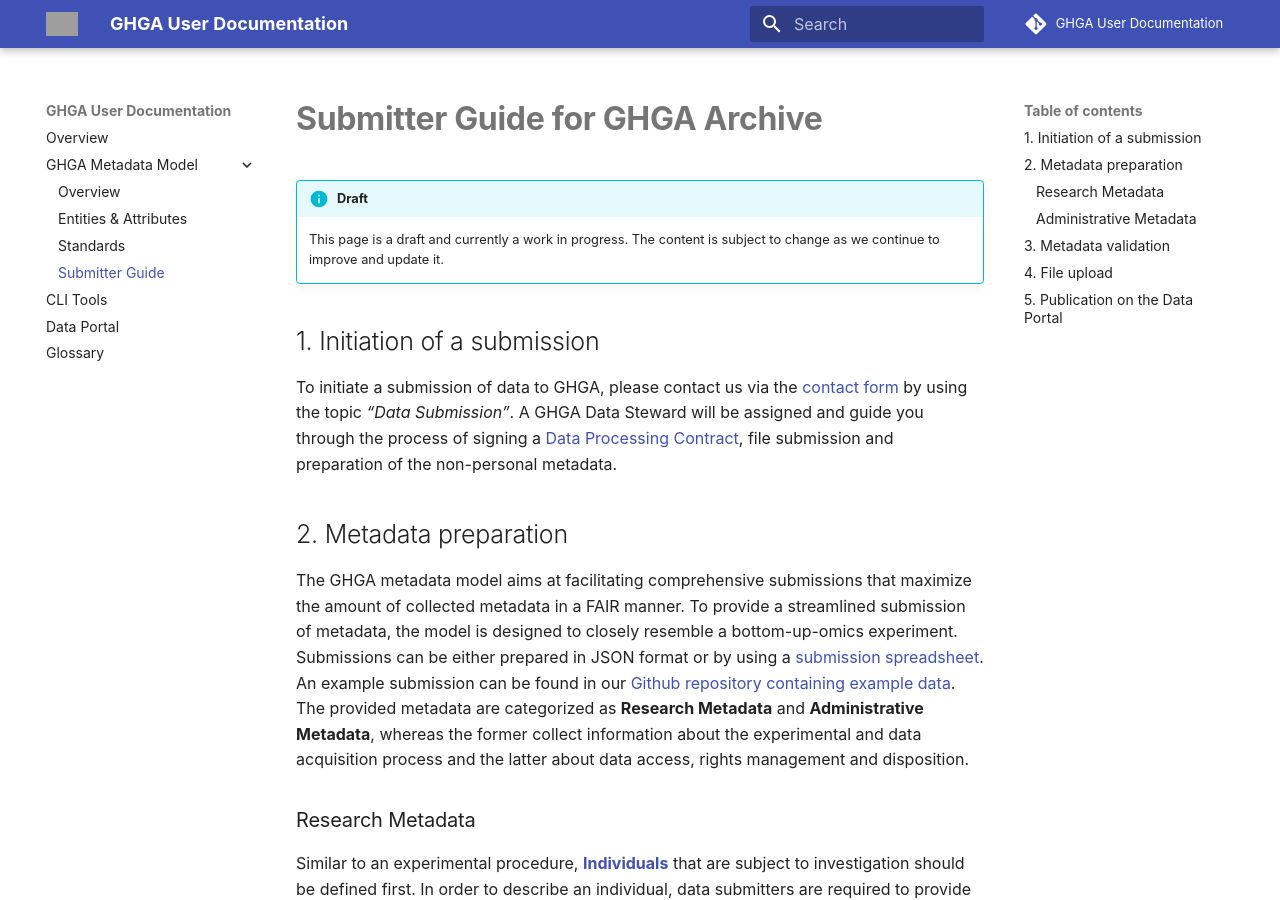
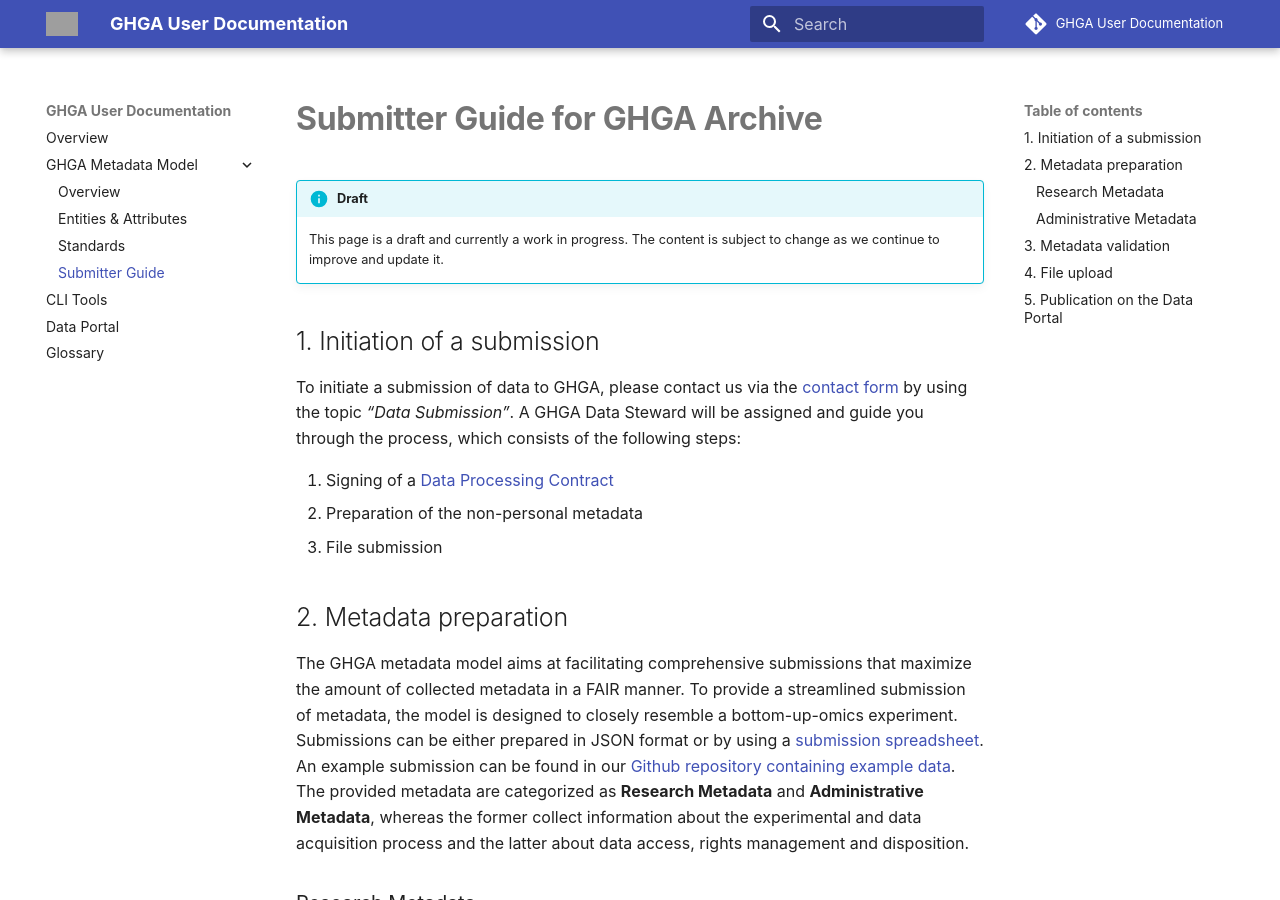
Before and after one commit to ghga-de/docs.ghga.de, an MkDocs documentation site: the page built from user_docs/metadata/submitter_guide.md, in a window 1280 px wide and 900 px high. Built offline with MkDocs 1.6.1 and Material for MkDocs 9.7.7, drawn with Linux system fonts in a browser that asks for light colours; comment, search, counter and statistics services are not loaded; grey boxes are pictures that could not be loaded.

Commit message:
Update user_docs/metadata/submitter_guide.md
Co-authored-by: Jan Eufinger <72203440+eufjan@users.noreply.github.com>

```diff
--- a/user_docs/metadata/submitter_guide.md
+++ b/user_docs/metadata/submitter_guide.md
@@ -4,7 +4,11 @@
     This page is a draft and currently a work in progress. The content is subject to change as we continue to improve and update it.
 
 ## 1. Initiation of a submission
-To initiate a submission of data to GHGA, please contact us via the [contact form](https://www.ghga.de/about-us/contact) by using the topic *“Data Submission”*. A GHGA Data Steward will be assigned and guide you through the process of signing a [Data Processing Contract](https://www.ghga.de/Downloads/GHGA_Data_Processing_Contract.pdf), file submission and preparation of the non-personal metadata.
+To initiate a submission of data to GHGA, please contact us via the [contact form](https://www.ghga.de/about-us/contact) by using the topic *“Data Submission”*. A GHGA Data Steward will be assigned and guide you through the process, which consists of the following steps:
+
+1. Signing of a [Data Processing Contract](https://www.ghga.de/Downloads/GHGA_Data_Processing_Contract.pdf)
+1. Preparation of the non-personal metadata
+1. File submission
 
 ## 2. Metadata preparation
 The GHGA metadata model aims at facilitating comprehensive submissions that maximize the amount of collected metadata in a FAIR manner. To provide a streamlined submission of metadata, the model is designed to closely resemble a bottom-up-omics experiment. Submissions can be either prepared in JSON format or by using a [submission spreadsheet](https://github.com/ghga-de/ghga-metadata-schema/tree/main/spreadsheets). An example submission can be found in our [Github repository containing example data](https://github.com/ghga-de/example-data). The provided metadata are categorized as **Research Metadata** and **Administrative Metadata**, whereas the former collect information about the experimental and data acquisition process and the latter about data access, rights management and disposition.
```
